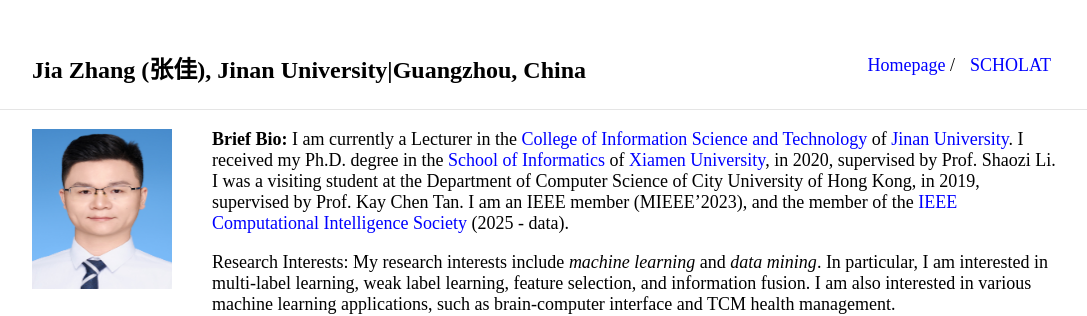
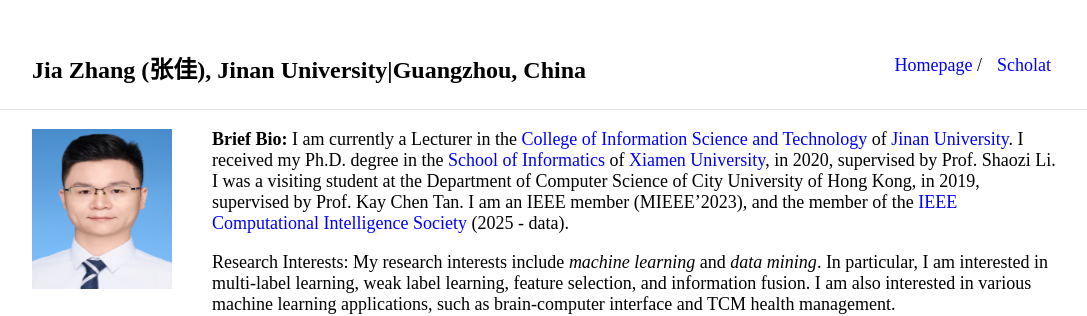
Before and after one commit to jiazhang-ml/jiazhang-ml.github.io, a Jekyll site: the page built from index.md, in a window 1280 px wide and 900 px high. Shown: the top 316 px of the window, without its empty margins (96-1183 px from the left). Built offline with Jekyll 4.4.1, drawn with Linux system fonts in a browser that asks for light colours.

```diff
--- a/_config.yml
+++ b/_config.yml
@@ -17,5 +17,5 @@ nav:
 
  - name: "Homepage"
    link: "index"
- - name: "SCHOLAT"
+ - name: "Scholat"
    link: "https://www.scholat.com/jiazhang"
```
